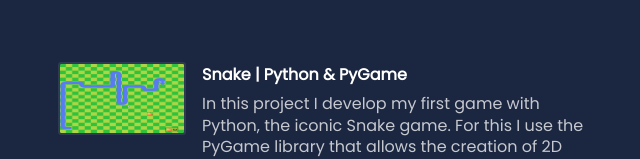
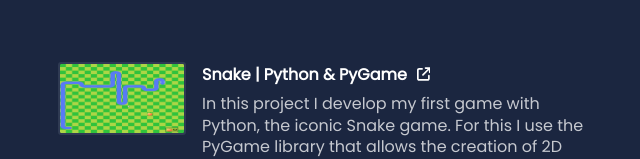
Before and after one commit to sergissh/portfolio, a React (Vite) app: page / in a window 1280 px wide. Shown: the part 2404-2563 px from the top of the page, without its empty margins (598-1238 px from the left). Built offline with nearby package versions, Linux system fonts and the light colour scheme; no server answers.

Commit message:
Added Arrow on Snake Project

```diff
--- a/src/components/ProjectList.jsx
+++ b/src/components/ProjectList.jsx
@@ -69,6 +69,7 @@ function ProjectList() {
                         <div className='pr-item__content'>
                             <div className='prc-title'>
                                 <h4>Snake | Python & PyGame</h4>
+                                <TopRightArrow />
                             </div>
                             <p>
                             In this project I develop my first game with Python, the iconic Snake game.
```
